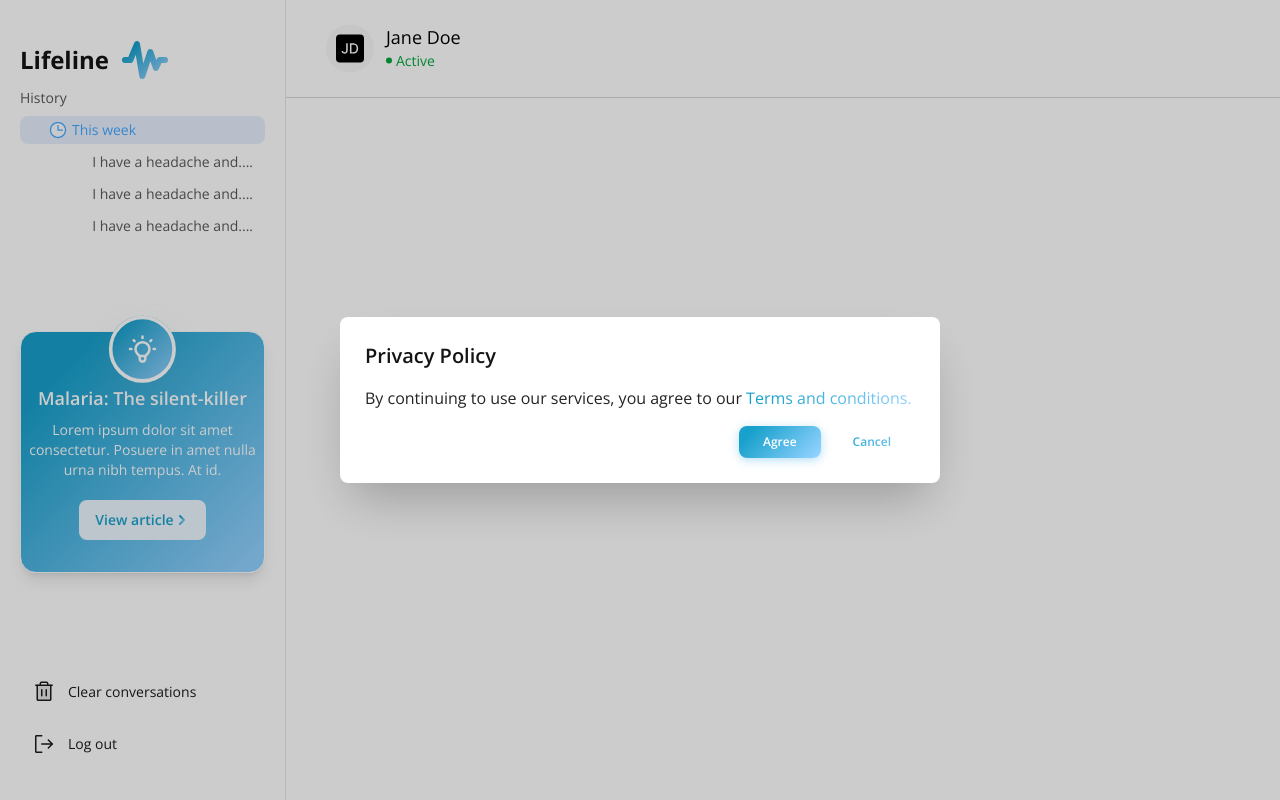
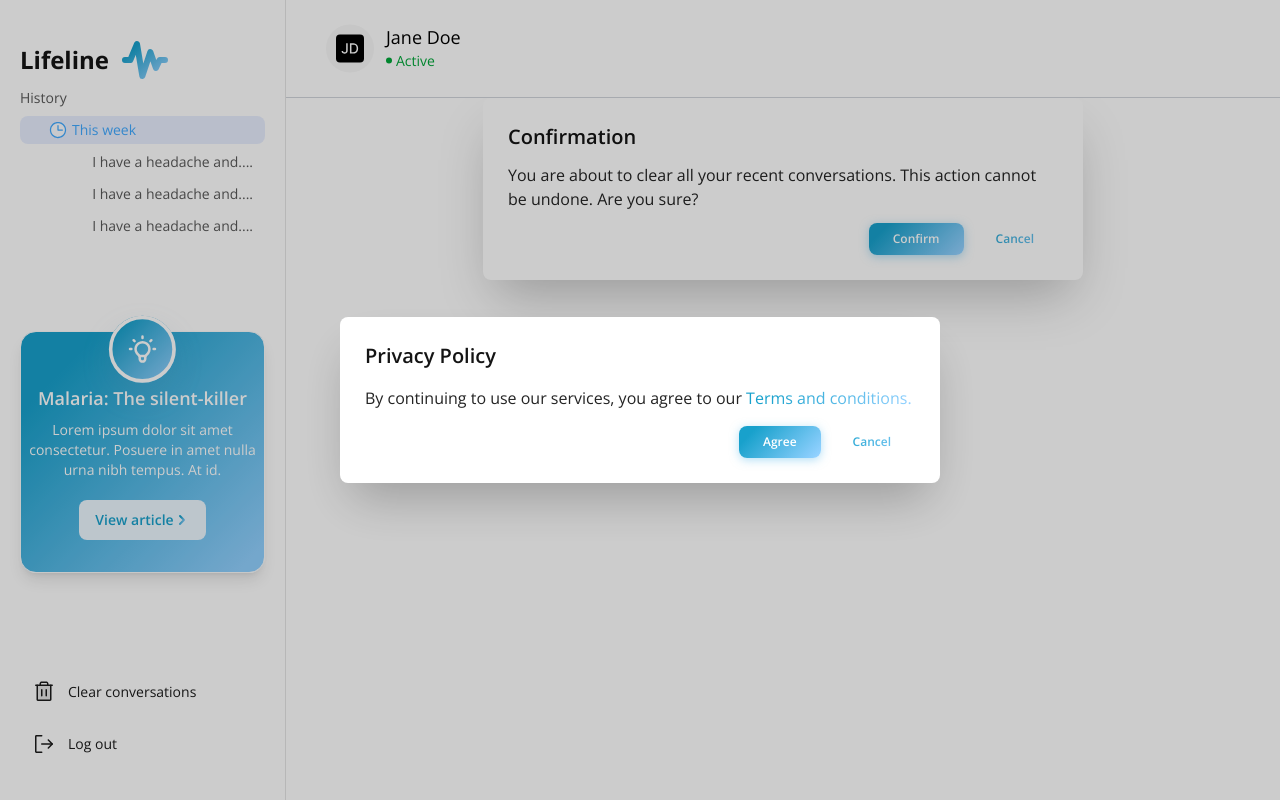
Before and after one commit to shadrxcc/lifelineai, a React (Vite) app: page /dashboard in a window 1280 px wide. Built offline with nearby package versions, Linux system fonts and the light colour scheme.

Commit message:
feat: implement confirmation card

```diff
--- /dev/null
+++ b/src/components/Confirmation.tsx
@@ -0,0 +1,28 @@
+import ModalCard from "./ModalCard";
+
+const Confirmation = () => {
+  return (
+    <ModalCard className="gap-y-3" heading="Confirmation">
+      <p className="text-[#242424] text-base leading-6">
+        You are about to clear all your recent conversations. This action cannot
+        be undone. Are you sure?
+      </p>
+
+      <div className="flex justify-end w-full">
+        <div className="flex items-center gap-x-2">
+          <button
+            id="agree"
+            className="px-6 rounded-lg text-white text-xs font-semibold leading-4 py-2"
+          >
+            Confirm
+          </button>{" "}
+          <button className="px-6 py-2 bg-[#EDF8FF] leading-4 text-xs font-semibold rounded-lg gradient-text text-[#EDF8FF]">
+            Cancel
+          </button>
+        </div>
+      </div>
+    </ModalCard>
+  );
+};
+
+export default Confirmation;
--- a/src/components/Conversation.tsx
+++ b/src/components/Conversation.tsx
@@ -1,4 +1,6 @@
+import Confirmation from "./Confirmation";
 import ConversationHeader from "./ConversationHeader";
+// import Reminder from "./Reminder";
 
 
 function Conversation() {
@@ -7,6 +9,8 @@ function Conversation() {
     <div>
 
       <ConversationHeader />
+      <Confirmation/>
+      {/* <Reminder/> */}
     </div>
   );
 }
--- /dev/null
+++ b/src/components/ModalCard.tsx
@@ -0,0 +1,23 @@
+import React from "react";
+
+const ModalCard = ({
+  heading,
+  children,
+  className,
+}: {
+  heading?: string;
+  children: React.ReactNode;
+  className?: string;
+}) => {
+  return (
+    <div className={`modal-card w-[600px] ${className}`}>
+       <p className="text-xl font-semibold leading-7 text-[#141414]">
+          {heading}
+        </p>
+
+      {children}
+    </div>
+  );
+};
+
+export default ModalCard;
--- a/src/components/PrivacyPolicy.tsx
+++ b/src/components/PrivacyPolicy.tsx
@@ -8,12 +8,13 @@ interface PrivacyPolicyProps {
 const PrivacyPolicy: React.FC<PrivacyPolicyProps> = (props) => {
   return (
     <Modal onClose={props.onClose}>
-      <div className="privacy-policy w-[600px] m-auto">
-
-        <p className="text-xl font-semibold leading-7 text-[#141414]">Privacy Policy</p>
+      <div className="modal-card w-[600px] gap-y-5 m-auto">
+        <p className="text-xl font-semibold leading-7 text-[#141414]">
+          Privacy Policy
+        </p>
         <p className="text-[#242424] text-base leading-4">
-          By continuing to use our services, you agree to our <span className="gradient-text">Terms and
-          conditions.</span>
+          By continuing to use our services, you agree to our{" "}
+          <span className="gradient-text">Terms and conditions.</span>
         </p>
 
         <div className="flex justify-end w-full">
--- /dev/null
+++ b/src/components/Reminder.tsx
@@ -0,0 +1,38 @@
+import ModalCard from "./ModalCard";
+
+const Reminder = () => {
+  return (
+    <ModalCard className="gap-y-3" heading="Set Reminder">
+      <form className="flex flex-col gap-y-3 w-full">
+        <span className="flex items-center gap-x-3.5">
+          <input type="radio" name="" id="" />
+          <p className="text-sm p-2 text-[#888]">Every morning (7am)</p>
+        </span>
+        <span className="flex items-center gap-x-3.5">
+          <input type="radio" name="" id="" />
+          <p className="text-sm p-2 text-[#888]">At Noon (12pm)</p>
+        </span>
+        <span className="flex items-center gap-x-3.5">
+          <input type="radio" name="" id="" />
+          <p className="text-sm p-2 text-[#888]">In the evening (7pm)</p>
+        </span>
+        <div className="flex justify-end w-full">
+          <div className="flex items-center gap-x-2">
+            <button className="px-6 py-2 bg-[#EDF8FF] leading-4 text-xs font-semibold rounded-lg gradient-text text-[#EDF8FF]">
+              Cancel
+            </button>
+
+            <button
+              id="agree"
+              className="px-6 rounded-lg text-white text-xs font-semibold leading-4 py-2"
+            >
+              Set
+            </button>
+          </div>
+        </div>
+      </form>
+    </ModalCard>
+  );
+};
+
+export default Reminder;
--- a/src/index.css
+++ b/src/index.css
@@ -139,12 +139,12 @@ html body {
   transition: all;
 }
 
-.privacy-policy {
+.modal-card {
   padding: 24px;
   flex-direction: column;
   display: flex;
+  margin: auto;
   align-items: flex-start;
-  gap: 20px;
   border-radius: var(--corner-radius-80, 8px);
   border: 1px solid
     var(--neutral-stroke-transparent-rest, rgba(255, 255, 255, 0));
```
